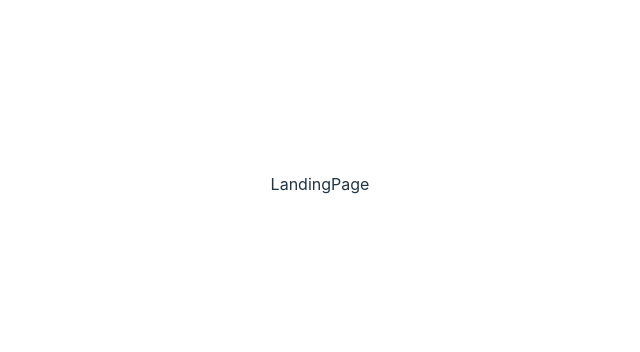
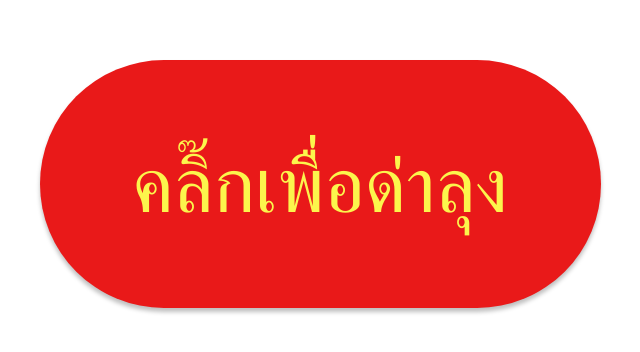
Before and after one commit to hbeat/StupidHackathon, a React (Vite) app: page / in a window 1280 px wide. Shown: the part 216-568 px from the top of the page, without its empty margins (320-960 px from the left). Built offline with nearby package versions, Linux system fonts and the light colour scheme.

Commit message:
add button with style

```diff
--- a/src/LandingPage.jsx
+++ b/src/LandingPage.jsx
@@ -2,7 +2,9 @@ import React from 'react'
 
 const LandingPage = () => {
   return (
-    <div>LandingPage</div>
+    <>
+      <button type="button" class="landing-page-button">คลิ๊กเพื่อด่าลุง</button>
+    </>
   )
 }
 
--- a/src/index.css
+++ b/src/index.css
@@ -1,3 +1,10 @@
+@font-face {
+  font-style: normal;
+  font-weight: normal;
+  font-family: 'Inter-SemiBold';
+  src: local('Inter-SemiBold'), url('./fonts/Inter-SemiBold.ttf');
+}
+
 :root {
   font-family: Inter, Avenir, Helvetica, Arial, sans-serif;
   font-size: 16px;
@@ -68,3 +75,21 @@ button:focus-visible {
     background-color: #f9f9f9;
   }
 }
+
+.landing-page-button {
+  background-color: #E91919;
+  color: #FCF54C;
+  font-size: 78px;
+  font-family: Inter-SemiBold;
+  border: none;
+  padding: 10px 20px;
+  text-align: center;
+  text-decoration: none;
+  display: inline-block;
+  margin: 4px 2px;
+  cursor: pointer;
+  border-radius: 160px;
+  width: 561px;
+  height: 248px;
+  box-shadow: 0px 4px 4px rgba(0, 0, 0, 0.25);
+}
```
Also changed, not shown: src/fonts/Inter-SemiBold.ttf (added).
